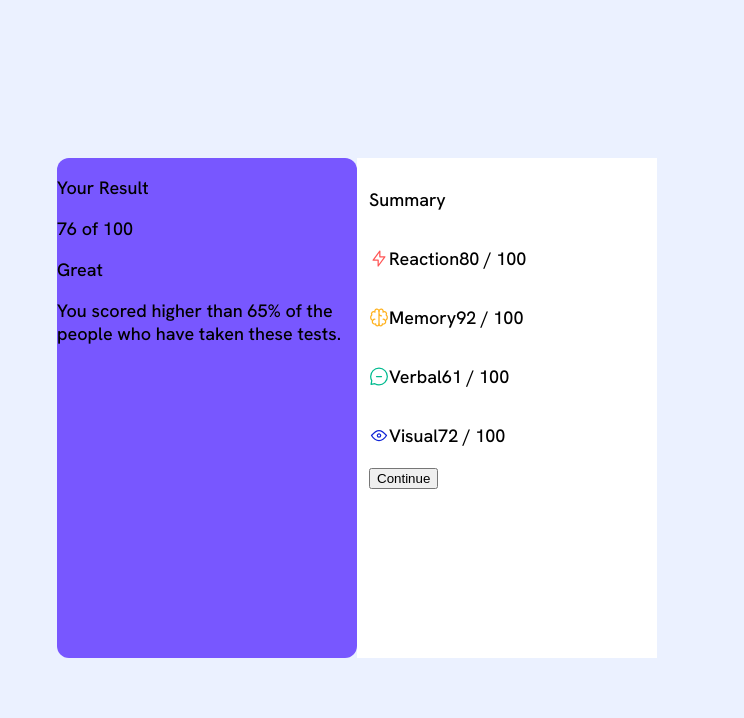
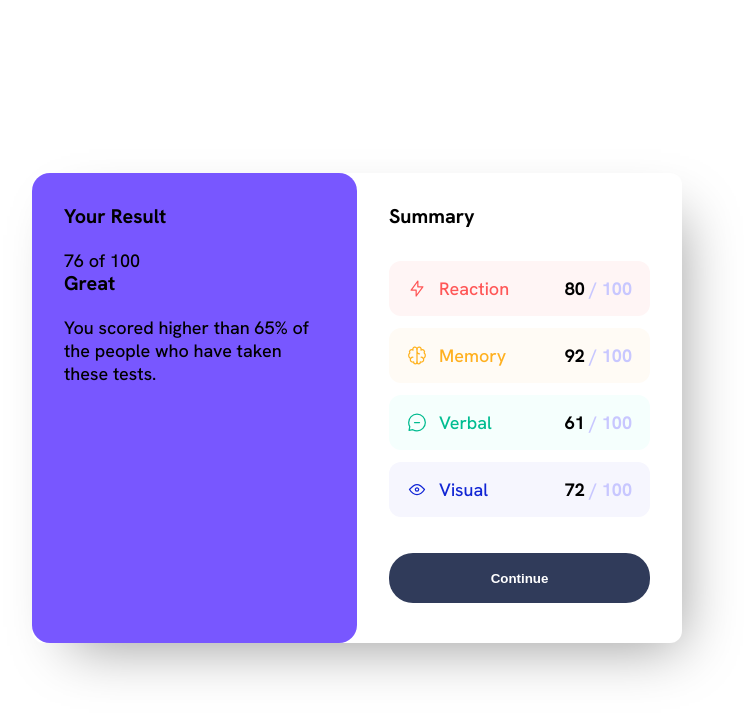
Before and after one commit to davidG199/results-summary-component, a plain HTML site: page index.html in a window 1280 px wide. Shown: the whole page, without its empty margins (283-1027 px from the left). Drawn offline with Linux system fonts and the light colour scheme.

Commit message:
mitad de la card terminada y agregado de sombras

```diff
--- a/index.html
+++ b/index.html
@@ -1,5 +1,5 @@
 <!DOCTYPE html>
-<html lang="en">
+<html lang="es">
   <head>
     <meta charset="UTF-8" />
     <meta name="viewport" content="width=device-width, initial-scale=1.0" />
@@ -41,7 +41,6 @@
       body {
         font-size: 18px;
         font-family: "Hanken Grotesk", sans-serif;
-        background-color: var(--Pale-blue);
       }
       .contenedor {
         height: 100vh;
@@ -52,24 +51,91 @@
       .card {
         display: grid;
         grid-template-columns: 1fr 1fr;
-        width: 600px;
-        height: 500px;
+        width: 650px;
+        height: 470px;
         border-radius: 12px;
+        box-shadow: 18px 23px 55px -20px rgba(0, 0, 0, 0.4);
+        -webkit-box-shadow: 18px 23px 55px -20px rgba(0, 0, 0, 0.4);
+        -moz-box-shadow: 18px 23px 55px -20px rgba(0, 0, 0, 0.4);
+        background-color: var(--White);
       }
       .resultado {
         background-color: var(--Light-slate-blue);
-        border-radius: 12px;
+        border-radius: 18px;
       }
-      .summary{
-        padding: 12px;
-        background-color:var(--White);
+      .summary,
+      .resultado {
+        padding: 32px;
+      }
+      .summary {
+        background-color: var(--White);
+        border-radius: 18px;
+      }
+      .title {
+        font-weight: bold;
+        font-size: 1.1em;
+        margin-top: -2px;
       }
       .contenido {
         display: flex;
         flex-direction: column;
+        margin-top: 32px;
       }
       .row {
         display: flex;
+        justify-content: space-between;
+        border-radius: 12px;
+        padding: 0 18px;
+        margin-bottom: 12px;
+      }
+      .row p {
+        margin: 16px 0;
+      }
+      .row-content {
+        display: flex;
+      }
+      .row-content .icon {
+        margin-right: 12px;
+      }
+      .contenido .row:first-child {
+        background-color: hsl(0, 100%, 98%);
+      }
+      .contenido .row:nth-child(2) {
+        background-color: hsl(39, 100%, 98%);
+      }
+      .contenido .row:nth-child(3) {
+        background-color: hsl(166, 100%, 98%);
+      }
+      .contenido .row:last-child {
+        background-color: hsl(234, 85%, 98%);
+      }
+      #red {
+        color: var(--Light-red);
+      }
+      #yellow {
+        color: var(--Orangey-yellow);
+      }
+      #green {
+        color: var(--Green-teal);
+      }
+      #blue {
+        color: var(--Cobalt-blue);
+      }
+      .result {
+        font-weight: bold;
+      }
+      .result span {
+        color: var(--Light-lavender);
+      }
+      button {
+        background-color: var(--Dark-gray-blue);
+        width: 100%;
+        border: none;
+        height: 50px;
+        margin-top: 24px;
+        border-radius: 24px;
+        color: var(--White);
+        font-weight: bold;
       }
     </style>
   </head>
@@ -88,42 +154,50 @@
           <p class="title">Summary</p>
           <div class="contenido">
             <div class="row">
+              <div class="row-content">
                 <img
                   src="./assets/images/icon-reaction.svg"
                   alt="icon"
                   class="icon"
                 />
-              <p class="p-content">Reaction</p>
+                <p id="red">Reaction</p>
+              </div>
               <p class="result">80 <span>/ 100 </span></p>
             </div>
             <div class="row">
+              <div class="row-content">
                 <img
                   src="./assets/images/icon-memory.svg"
                   alt="icon"
                   class="icon"
                 />
-              <p class="p-content">Memory</p>
+                <p id="yellow">Memory</p>
+              </div>
               <p class="result">92 <span>/ 100 </span></p>
             </div>
             <div class="row">
+              <div class="row-content">
                 <img
                   src="./assets/images/icon-verbal.svg"
                   alt="icon"
                   class="icon"
                 />
-              <p class="p-content">Verbal</p>
+                <p id="green">Verbal</p>
+              </div>
               <p class="result">
                 61
                 <span> / 100 </span>
               </p>
             </div>
             <div class="row">
+              <div class="row-content">
                 <img
                   src="./assets/images/icon-visual.svg"
                   alt="icon"
                   class="icon"
                 />
-              <p class="p-content">Visual</p>
+                <p id="blue">Visual</p>
+              </div>
               <p class="result">
                 72
                 <span> / 100 </span>
```
Lines whose indentation alone changed are shown as unchanged.
